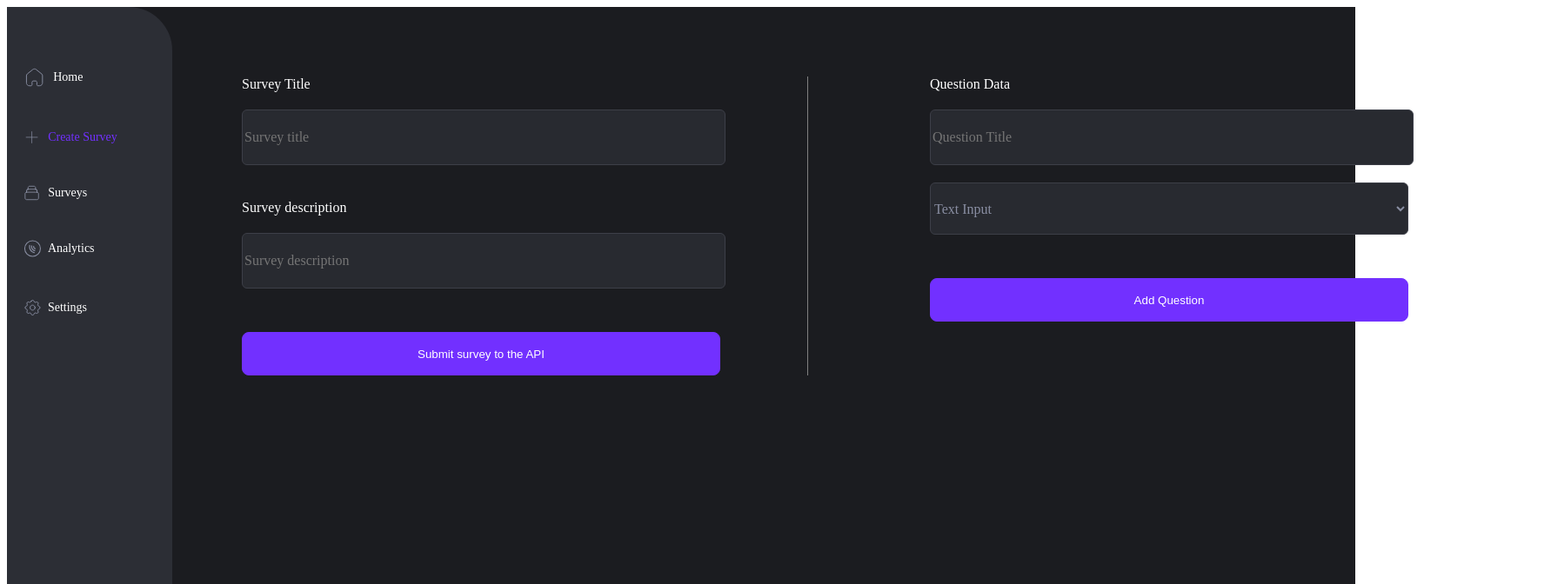
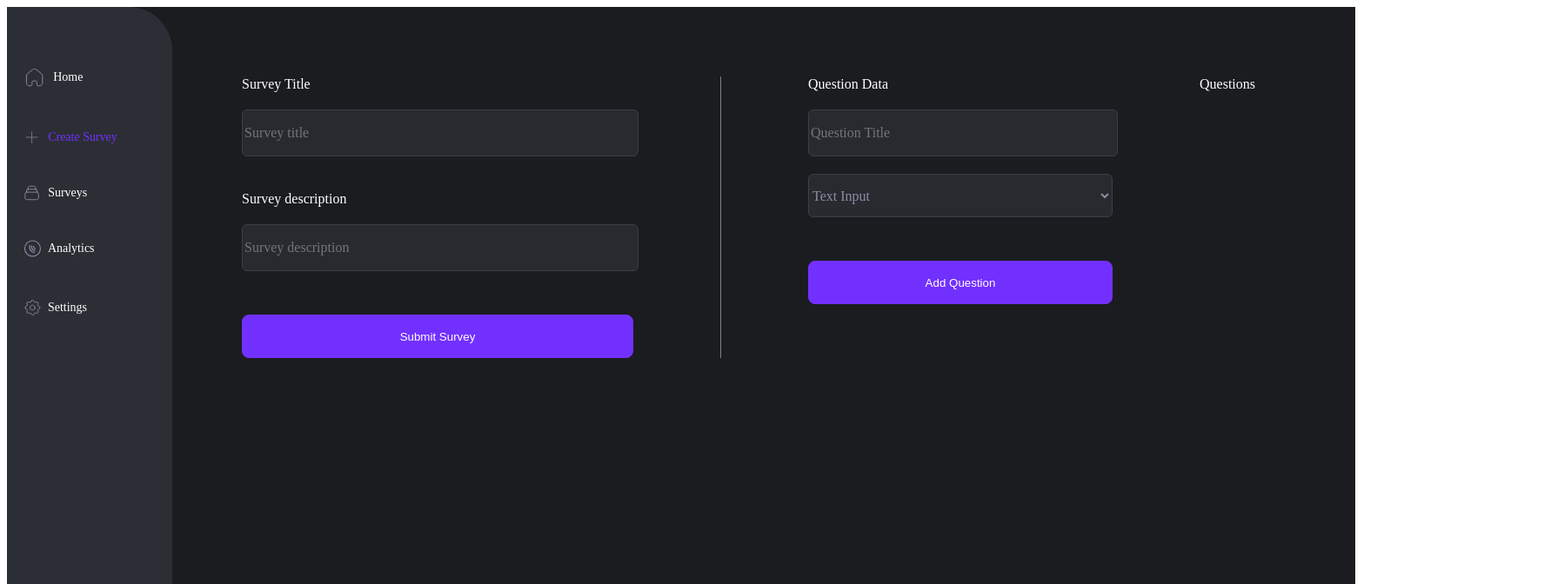
Before and after one commit to After-Dark-Communications/Q1-2022-Frontend, a Next.js app in the folder dashboard/: page /createSurvey in a window 1280 px wide. Shown: the top 672 px of the page at 87% size, 1783 px wide, since content can reach past the window. Built offline with nearby package versions, Linux system fonts and the light colour scheme.

Commit message:
Update UI

```diff
--- a/dashboard/pages/createSurvey.tsx
+++ b/dashboard/pages/createSurvey.tsx
@@ -116,7 +116,7 @@ const CreateSurvey: NextPage = () => {
               style={{
                 display: "flex",
                 flexDirection: "column",
-                minWidth: "550px",
+                minWidth: "450px",
                 gap: "20px",
                 borderRight: "1px solid gray ",
                 paddingRight: "100px",
@@ -126,11 +126,11 @@ const CreateSurvey: NextPage = () => {
               <input
                 style={{
                   backgroundColor: `${theme.colors.gray400}`,
-                  minWidth: "400px",
+                  minWidth: "350px",
                   font: "inherit",
                   color: `${theme.colors.gray800}`,
                   fontSize: "16px",
-                  height: "60px",
+                  height: "50px",
                   width: "100%",
                   border: `1px solid ${theme.colors.gray600}`,
                   borderRadius: "6px",
@@ -148,11 +148,11 @@ const CreateSurvey: NextPage = () => {
                   font: "inherit",
                   color: `${theme.colors.gray800}`,
                   fontSize: "16px",
-                  height: "60px",
+                  height: "50px",
                   width: "100%",
                   border: `1px solid ${theme.colors.gray600}`,
                   borderRadius: "6px",
-                  minWidth: "400px",
+                  minWidth: "350px",
                 }}
                 {...register("surveyDescription", {
                   required: "Question needs a title",
@@ -175,7 +175,7 @@ const CreateSurvey: NextPage = () => {
                   handlePostSurvey();
                 }}
               >
-                Submit survey to the API
+                Submit Survey
               </button>
             </form>
             <form
@@ -186,10 +186,10 @@ const CreateSurvey: NextPage = () => {
                 console.log(surveyQuestions);
               })}
               style={{
-                marginLeft: "40px",
+
                 display: "flex",
                 flexDirection: "column",
-                minWidth: "550px",
+                minWidth: "350px",
                 gap: "20px",
               }}
             >
@@ -202,7 +202,7 @@ const CreateSurvey: NextPage = () => {
                   font: "inherit",
                   color: `${theme.colors.gray800}`,
                   fontSize: "16px",
-                  height: "60px",
+                  height: "50px",
                   width: "100%",
                   border: `1px solid ${theme.colors.gray600}`,
                   borderRadius: "6px",
@@ -220,7 +220,7 @@ const CreateSurvey: NextPage = () => {
                   font: "inherit",
                   color: `${theme.colors.gray800}`,
                   fontSize: "16px",
-                  height: "60px",
+                  height: "50px",
                   width: "100%",
                   border: `1px solid ${theme.colors.gray600}`,
                   borderRadius: "6px",
@@ -241,6 +241,7 @@ const CreateSurvey: NextPage = () => {
                   color: "white",
                   cursor: "pointer",
                   borderRadius: "8px",
+                  fontSize: "15",
                 }}
                 type="submit"
                 value="Add Question"
--- a/dashboard/styles/globals.css
+++ b/dashboard/styles/globals.css
@@ -14,3 +14,7 @@ a {
 * {
   box-sizing: border-box;
 }
+
+*:focus {
+  outline: 1px solid #7230ff;
+}
```
Also changed, not shown: dashboard/pages/surveys/[id].tsx (+5 -5 lines).
